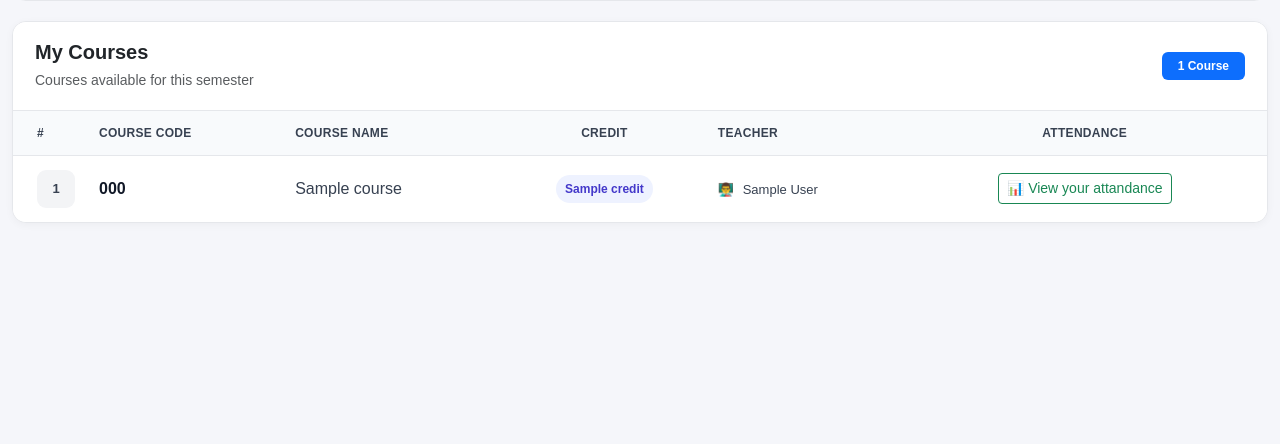
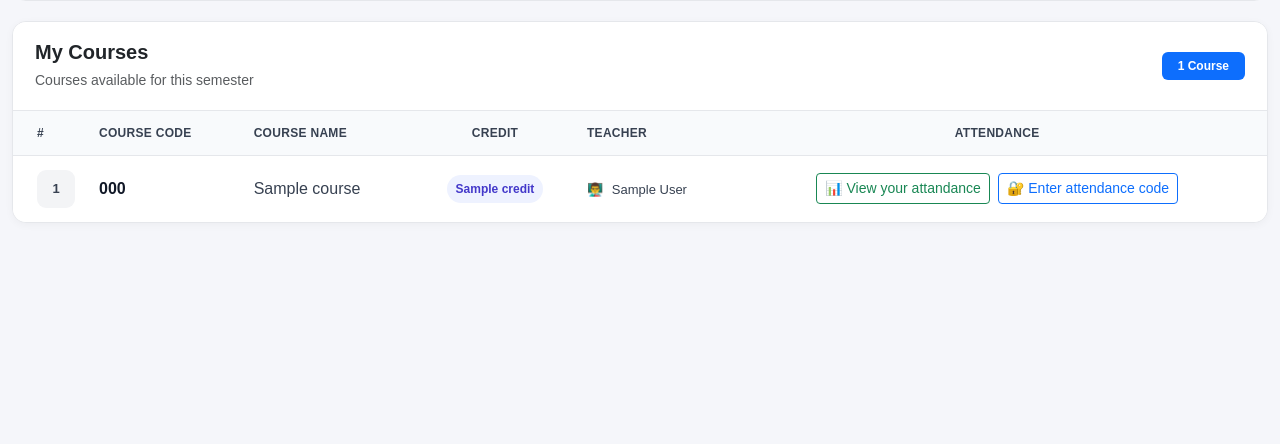
Before and after one commit to Mustafa711Siddiqui/Smart-Attendance-System, a Django app: template core/templates/student/semester_courses.html in a window 1280 px wide. Shown: the part 232-676 px from the top of the page. Run offline with Django 5.2, Linux system fonts and the light colour scheme; the template is opened without the code that fills it: most values are stand-ins (such as "Sample title", 1, 10 or a date in 2020).

Commit message:
Update Smart Attendance System

```diff
--- a/core/templates/student/semester_courses.html
+++ b/core/templates/student/semester_courses.html
@@ -526,7 +526,14 @@
             📊 View your attandance
         </a>
 
-        <!-- Give Attendance -->
+        <!-- Enter Attendance Code -->
+        <a
+            href="{% url 'student_course_attendance' course.id %}"
+            class="btn btn-sm btn-outline-primary"
+        >
+            🔐 Enter attendance code
+        </a>
+
 
 
     </div>
```
